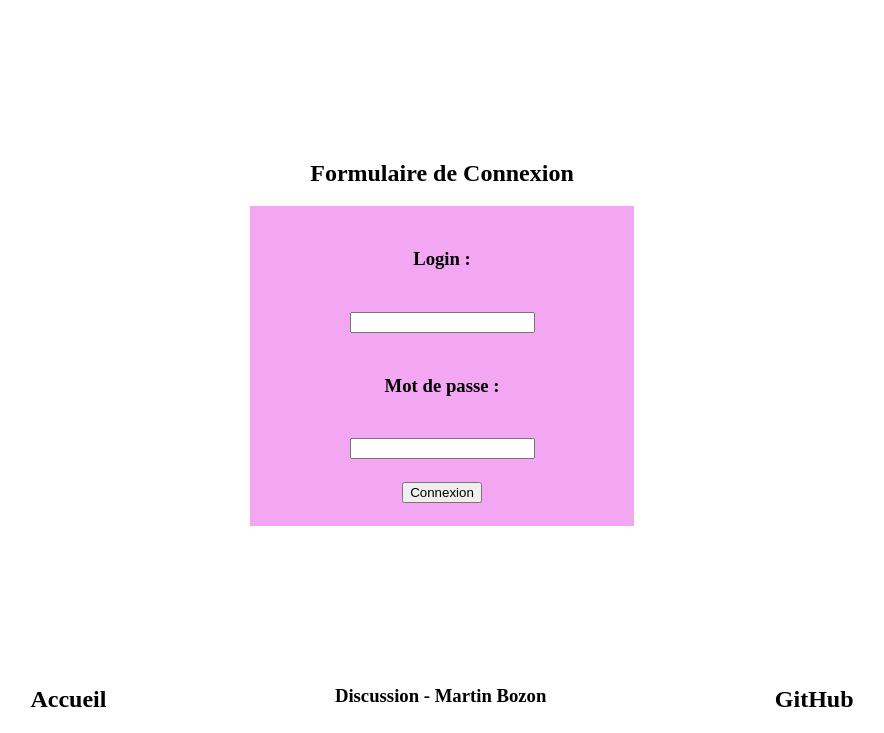
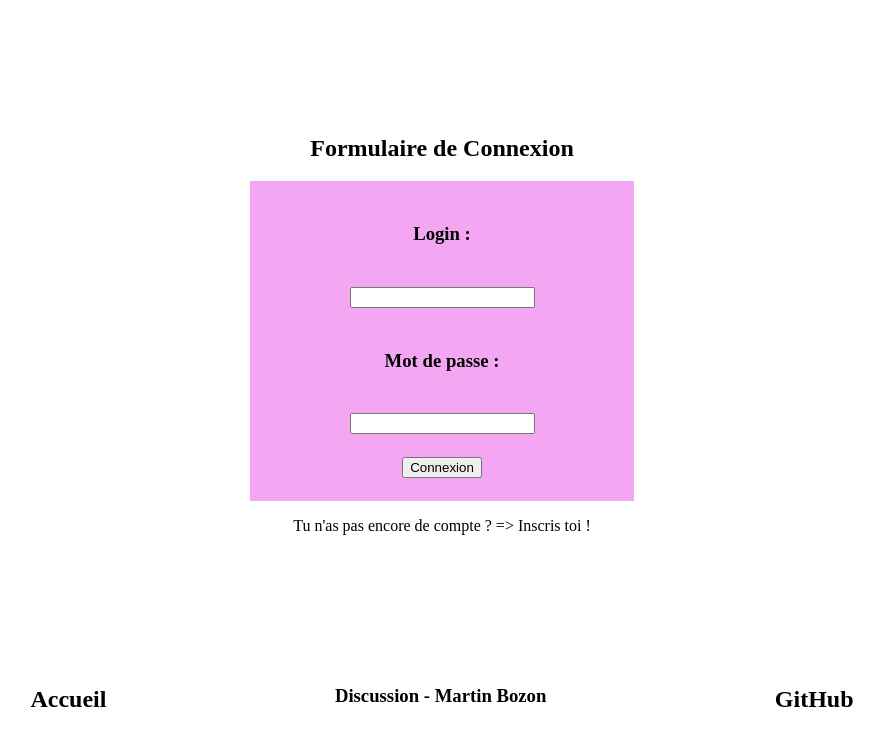
Before and after one commit to martin-bozon/discussion, a PHP site: page /connexion.php in a window 1280 px wide. Shown: the part 67-800 px from the top of the page, without its empty margins (198-1082 px from the left). Run offline with PHP 8.4, Linux system fonts and the light colour scheme.

Commit message:
msg pas inscris sur connexion.php

```diff
--- a/CSS/style.css
+++ b/CSS/style.css
@@ -79,6 +79,10 @@ form
     {
         color: red;
     }
+#pas_i a:hover
+    {
+        color: blue;
+    }
 /* Footer */
 footer
     {
--- a/connexion.php
+++ b/connexion.php
@@ -39,6 +39,9 @@
                 ?>
             </form>
         </section>
+        <section>
+            <p id="pas_i">Tu n'as pas encore de compte ? => <a href="inscriptio.php">Inscris toi !</a></p>
+        </section>
     </main>
 
     <?php include 'include/footer.php'; ?>
--- a/include/php_profil.php
+++ b/include/php_profil.php
@@ -0,0 +1,3 @@
+<?php
+
+?>
```
